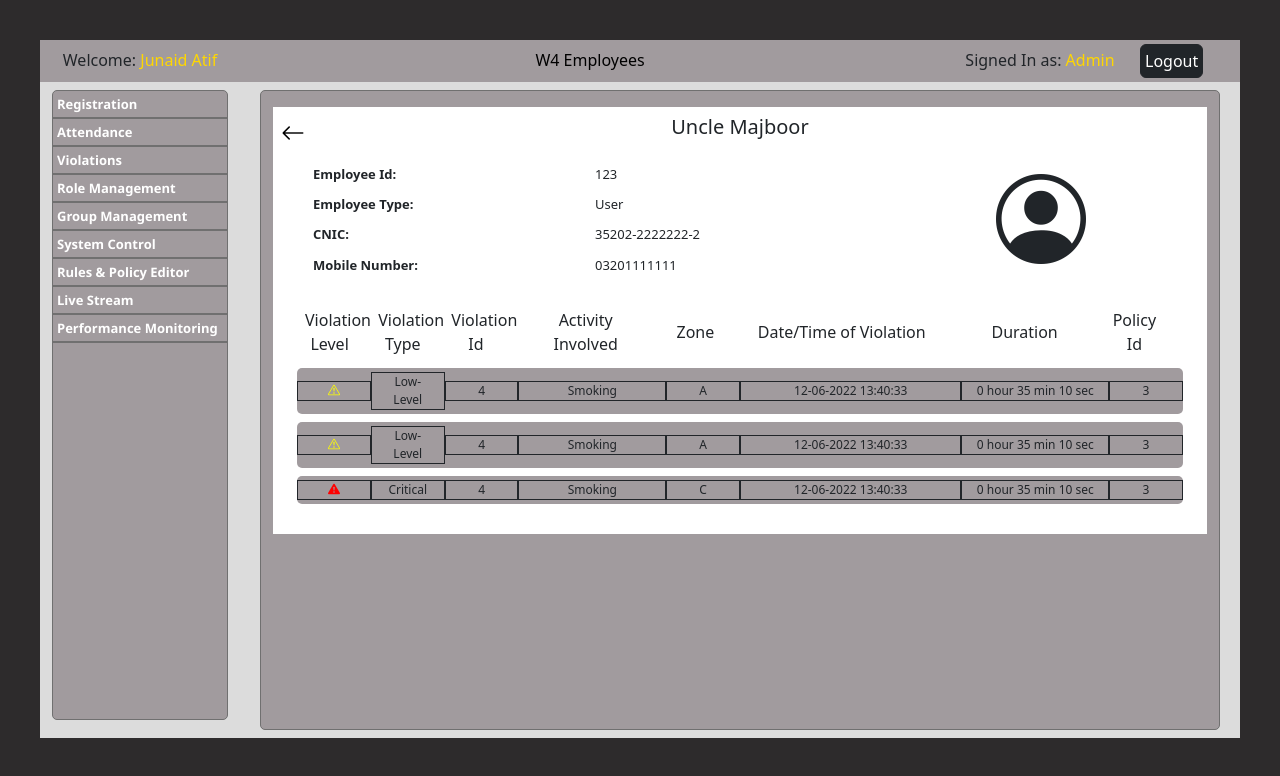
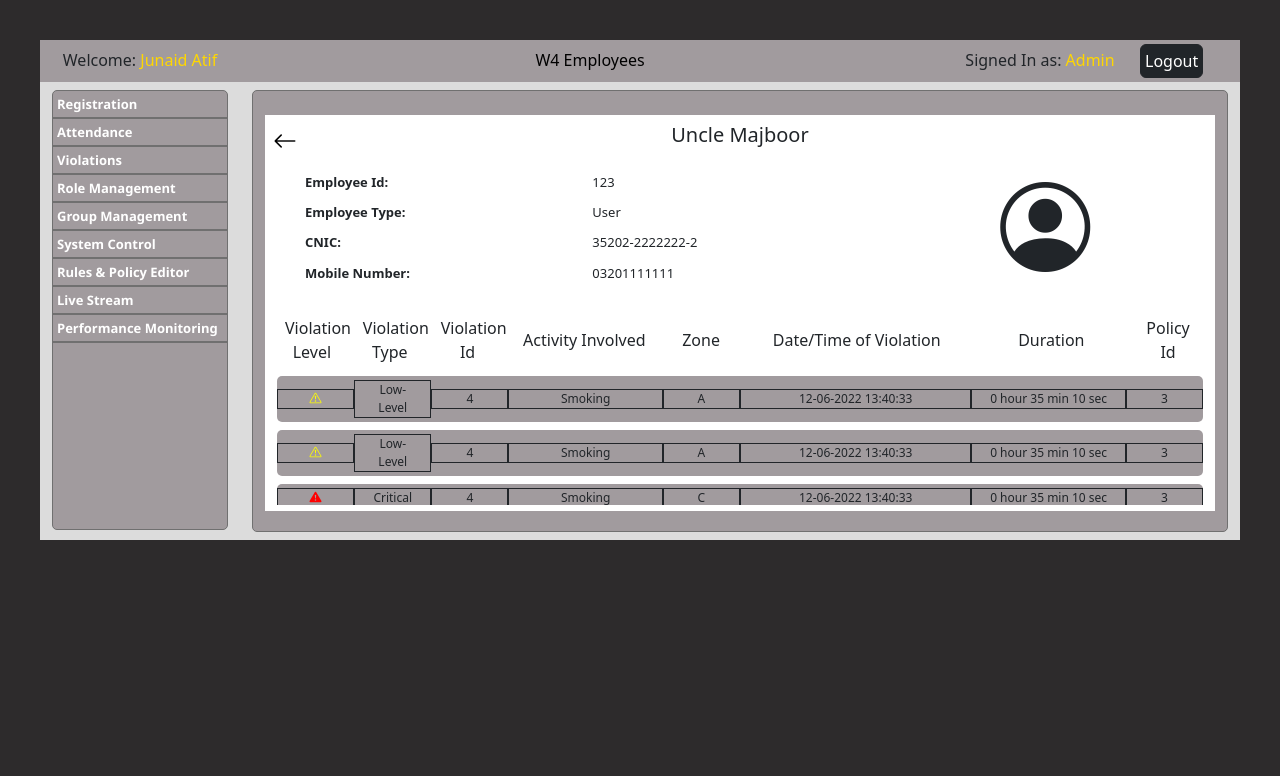
Before and after one commit to FaizanAhmed239/W4_Employees, a React (Create React App) app: page /violationdetails in a window 1280 px wide. Shown: the top 776 px of the page. Built offline with nearby package versions, Linux system fonts and the light colour scheme.

Commit message:
Responsiveness Violation Tab

```diff
--- a/src/App.js
+++ b/src/App.js
@@ -23,7 +23,7 @@ import {
 function App() {
   return (
       <Router>
-            <div className="App container-fluid" style={{height: '100%'}}>
+            <div className="App container-fluid">
                   <div className='row'>
                               <Navbar/>
                   </div>
--- a/src/Components/AddPolicy.js
+++ b/src/Components/AddPolicy.js
@@ -9,9 +9,8 @@ import {
 export default function AddPolicy() {
     const [duration, setDuration] = useState(0);
   return (
-    <div className='p-2' style={{background: '#DCDCDC', borderColor: '#707070',height:'82vh'}}>
-        <div className='container-fluid' style={{background: '#A19B9E', border: '1px solid #707070', borderRadius:'5px', height:'80vh'}}>
-            <div className='container-fluid bg-white p-2 my-3' style={{height: '72vh'}}>
+        <div className='container-fluid my-2' style={{background: '#A19B9E', border: '1px solid #707070', borderRadius:'5px', height:'442px'}}>
+            <div className='container-fluid bg-white p-2 my-4' style={{height: '90%'}}>
                 <div className='row justify-content-center'>
                     <div className='col-4'>
                     <Link to='/policyeditor'><i className="bi bi-arrow-left"></i></Link>
@@ -38,7 +37,7 @@ export default function AddPolicy() {
                                 max='20'
                                 value={duration}
                                 onChange={e => {
-                                setDuration(Number(e.target.value));
+                                    setDuration(Number(e.target.value));
                                 }}
                             />
                             <span> mins</span>
@@ -70,6 +69,5 @@ export default function AddPolicy() {
                 </form>
             </div>
         </div>
-    </div>
   )
 }
--- a/src/Components/EditPolicy.js
+++ b/src/Components/EditPolicy.js
@@ -6,12 +6,11 @@ import {
   Link,
 } from 'react-router-dom';
 
-export default function EditPolicy() {
+export default function AddPolicy() {
     const [duration, setDuration] = useState(0);
   return (
-    <div className='p-2' style={{background: '#DCDCDC', borderColor: '#707070',height:'82vh'}}>
-        <div className='container-fluid' style={{background: '#A19B9E', border: '1px solid #707070', borderRadius:'5px', height:'80vh'}}>
-            <div className='container-fluid bg-white p-2 my-3' style={{height: '72vh'}}>
+        <div className='container-fluid my-2' style={{background: '#A19B9E', border: '1px solid #707070', borderRadius:'5px', height:'442px'}}>
+            <div className='container-fluid bg-white p-2 my-4' style={{height: '90%'}}>
                 <div className='row justify-content-center'>
                     <div className='col-4'>
                     <Link to='/policyeditor'><i className="bi bi-arrow-left"></i></Link>
@@ -38,7 +37,7 @@ export default function EditPolicy() {
                                 max='20'
                                 value={duration}
                                 onChange={e => {
-                                setDuration(Number(e.target.value));
+                                    setDuration(Number(e.target.value));
                                 }}
                             />
                             <span> mins</span>
@@ -65,11 +64,10 @@ export default function EditPolicy() {
                         </div>
                     </div>
                     <div className="col-12 justify-centent-center">
-                        <button type="submit" className="btn btn-primary">Update</button>
+                        <button type="update" className="btn btn-primary">Update</button>
                     </div>
                 </form>
             </div>
         </div>
-    </div>
   )
 }
--- a/src/Components/Home.js
+++ b/src/Components/Home.js
@@ -2,6 +2,8 @@ import React from 'react'
 
 export default function Home() {
   return (
-    <div className='homeLogo p-2'></div>
+    <div className='container-fluid mt-2'>
+      <div className='homeLogo'></div>
+    </div>
   )
 }
--- a/src/Components/PolicyEditor.js
+++ b/src/Components/PolicyEditor.js
@@ -2,8 +2,6 @@ import {React,useState} from 'react'
 import {
     Link,
   } from 'react-router-dom';
-
-
 
 export default function PolicyEditor() {
 
@@ -57,9 +55,7 @@ export default function PolicyEditor() {
             )
     }
   return (
-
-    <div className='p-2' style={{background: '#DCDCDC', borderColor: '#707070',height:'82vh'}}>
-        <div className='container-fluid' style={{background: '#A19B9E', border: '1px solid #707070', borderRadius:'5px', height:'80vh'}}>
+        <div className='container-fluid my-2' style={{background: '#A19B9E', border: '1px solid #707070', borderRadius:'5px', height:'442px'}}>
             <div className="row p-0 m-0 justify-content-between">
                 <h1 className='col-2 topHeading'>
                     Policies
@@ -72,10 +68,7 @@ export default function PolicyEditor() {
                     </Link>
                 </div>
             </div>
-
-            <div className='container-fluid my-3'>
             <div className='row my-0 mx-1 p-0 py-1' style={{color: 'white'}}>
-
                 <div className='col-2 text-center'>
                     Activity
                 </div>
@@ -95,11 +88,8 @@ export default function PolicyEditor() {
                     Enabled/Disabled
                 </div>
             </div>
-                <div style={{maxHeight: '330px', display: 'block', overflowY: 'scroll'}}>
+            <div className='row mx-0 mt-0 p-0' style={{display: 'block', overflowY: 'auto', overflowX: 'hidden', height: '78%'}}>
                 {<DisplayPolicy/>}
-                </div>
-            </div>
-
             </div>
         </div>
   )
--- a/src/Components/ViolationDetails.js
+++ b/src/Components/ViolationDetails.js
@@ -82,9 +82,8 @@ export default function ViolationDetails() {
  console.log(ShowViolationData);
 
   return (
-    <div className='p-2' style={{background: '#DCDCDC', borderColor: '#707070',height:'82vh'}}>
-        <div className='container-fluid' style={{background: '#A19B9E', border: '1px solid #707070', borderRadius:'5px', height:'80vh'}}>
-          <div className='container-fluid bg-white p-2 my-3'>
+        <div className='container-fluid my-2' style={{background: '#A19B9E', border: '1px solid #707070', borderRadius:'5px', height:'442px'}}>
+          <div className='container-fluid bg-white p-2 my-4' style={{height: '90%'}}>
             <div className='row'>
                 <div className='col-2'>
                   <Link to='/violations'><i class="bi bi-arrow-left"></i></Link>
@@ -115,9 +114,7 @@ export default function ViolationDetails() {
               </div>
 
             </div>
-            <div className='container-fluid mb-3'>
-
-              <div className='row m-0 pe-3 py-1 fs-7 align-items-center'>
+            <div className='row mx-0 p-0 py-1 fs-7 align-items-center'>
               <div className='col-1 text-center'>
                 Violation Level
               </div>
@@ -144,14 +141,10 @@ export default function ViolationDetails() {
               </div>
             </div>
 
-              <div className='vioDTable' style={{height: '150px', display: 'block', overflowY: 'scroll'}}>
+            <div className='vioDTable mx-0 mt-0 p-0' style={{display: 'block', overflowY: 'auto', overflowX: 'hidden', height: '36%'}}>
               {<ShowViolationData/>}
             </div>
           </div>
         </div>
-
-        </div>
-
-    </div>
   )
 }
--- a/src/Components/Violations.js
+++ b/src/Components/Violations.js
@@ -51,8 +51,7 @@ export default function Violations() {
   }
  console.log(ShowViolationData);
   return (
-    <div className='p-2' style={{background: '#DCDCDC', borderColor: '#707070',height:'82vh'}}>
-        <div className='container-fluid' style={{background: '#A19B9E', border: '1px solid #707070', borderRadius:'5px', height:'80vh'}}>
+        <div className='container-fluid my-2' style={{background: '#A19B9E', border: '1px solid #707070', borderRadius:'5px', height:'442px'}}>
             <div className="row p-0 m-0">
               <h1 className='col-2 topHeading'>
                 Violations
@@ -66,9 +65,7 @@ export default function Violations() {
                   <p>Search Users by Employee ID, CNIC, or Mobile Number</p>
               </div>
             </div>
-
-            <div className='container-fluid col-12 p-0 px-2'>
-              <table className='violationTable p-0'>
+            <table className='violationTable my-0 mx-1 p-0'>
               <tr>
                 <th>Employee Id</th>
                 <th>Employee Name</th>
@@ -82,9 +79,5 @@ export default function Violations() {
               {<ShowViolationData/>}
             </table>
         </div>
-
-        </div>
-
-    </div>
   )
 }
--- a/src/styles.css
+++ b/src/styles.css
@@ -11,7 +11,7 @@ html,body{
 
 .App{
   background-color: #DCDCDC;
-  height: 90vh;
+  height: 100%;
 }
 .sidebarLink{
   text-decoration: none;
@@ -35,7 +35,7 @@ html,body{
   border: 1px solid #707070;
 }
 .violationTable {
-  /* height: 340px; */
+  height: 310px;
   text-align: center;
   border-collapse: collapse;
   background-color: #F7F7F7;
@@ -92,13 +92,12 @@ html,body{
 
 /* HOME */
 .homeLogo{
-  background-color: #DCDCDC;
+  margin-left: 25%;
   background-image: url(/public/backgroundlogo.png);
   background-size: contain;
   background-repeat:  no-repeat;
   height: 450px;
   opacity: 12%;
-  margin-left: 27%;
 }
 /* HOME */
 
@@ -172,7 +171,6 @@ html,body{
   color: white;
   border-bottom-left-radius: 15px;
   border-top-left-radius: 15px;
-
 }
 .controlNav1:hover{
   color: white;
```
Lines whose indentation alone changed are shown as unchanged.
